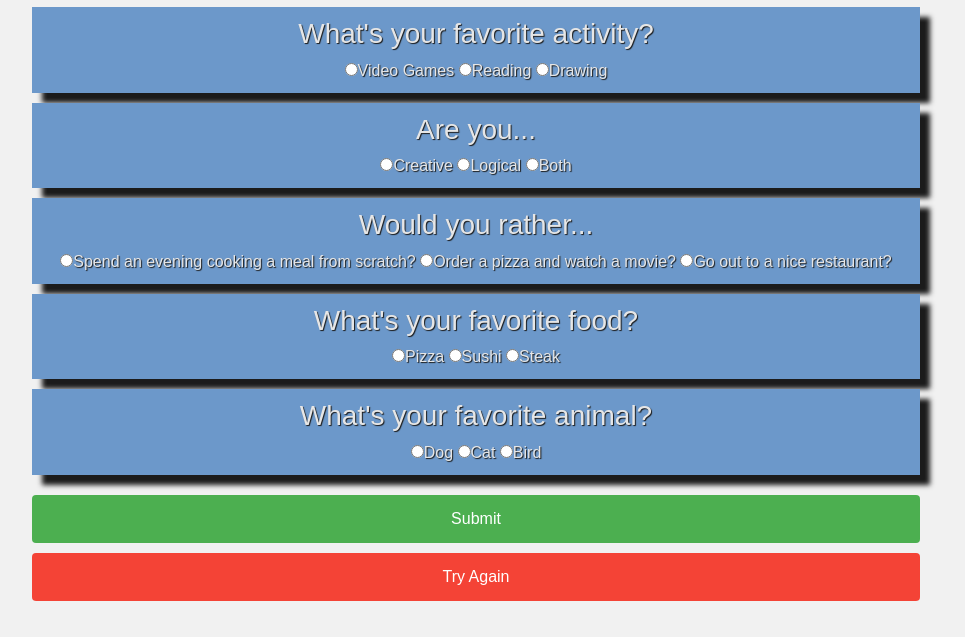
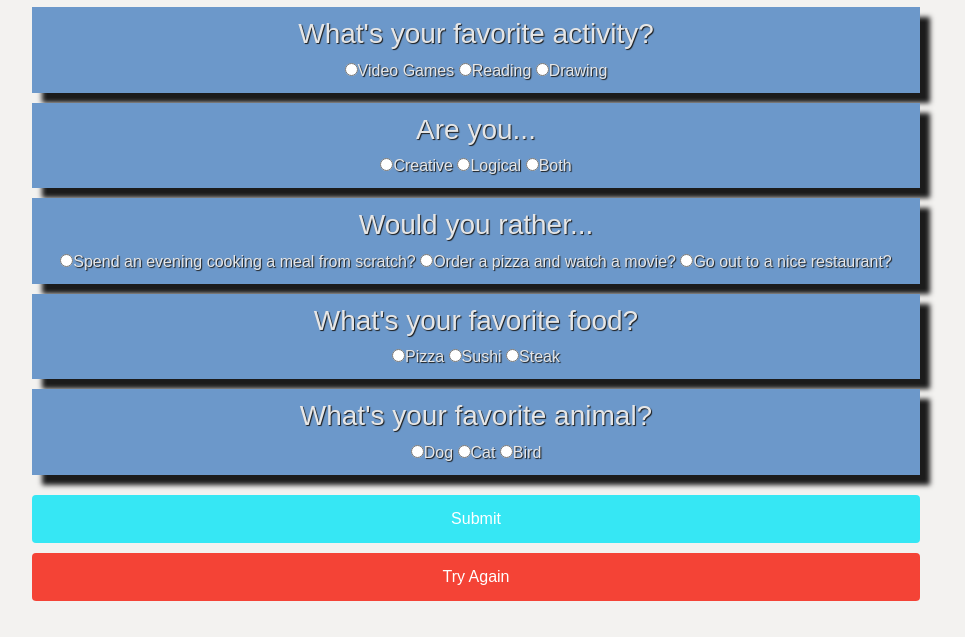
Before and after one commit to JBShaffer91/language-selector, a plain HTML site: page index.html in a window 1280 px wide. Shown: the part 163-800 px from the top of the page, without its empty margins (164-1129 px from the left). Drawn offline with nearby package versions, Linux system fonts and the light colour scheme.

Commit message:
final commit

```diff
--- a/css/styles.css
+++ b/css/styles.css
@@ -1,7 +1,7 @@
 body {
   font-family: Arial, Helvetica, sans-serif;
   text-shadow: 1px 1px 1px #1b1b1b;
-  background-color: #f1f1f1;
+  background-color: #f3f2f0;
   text-align: center;
 }
 
@@ -88,7 +88,7 @@ p {
 }
 
 .btn-primary {
-  background-color: #4CAF50; /* Green */
+  background-color: #36E7F4;
   color: white;
   padding: 12px 20px;
   border: none;
@@ -99,7 +99,7 @@ p {
 }
 
 .btn-secondary {
-  background-color: #f44336; /* Red */
+  background-color: #f44336;
   color: white;
   padding: 12px 20px;
   border: none;
```
